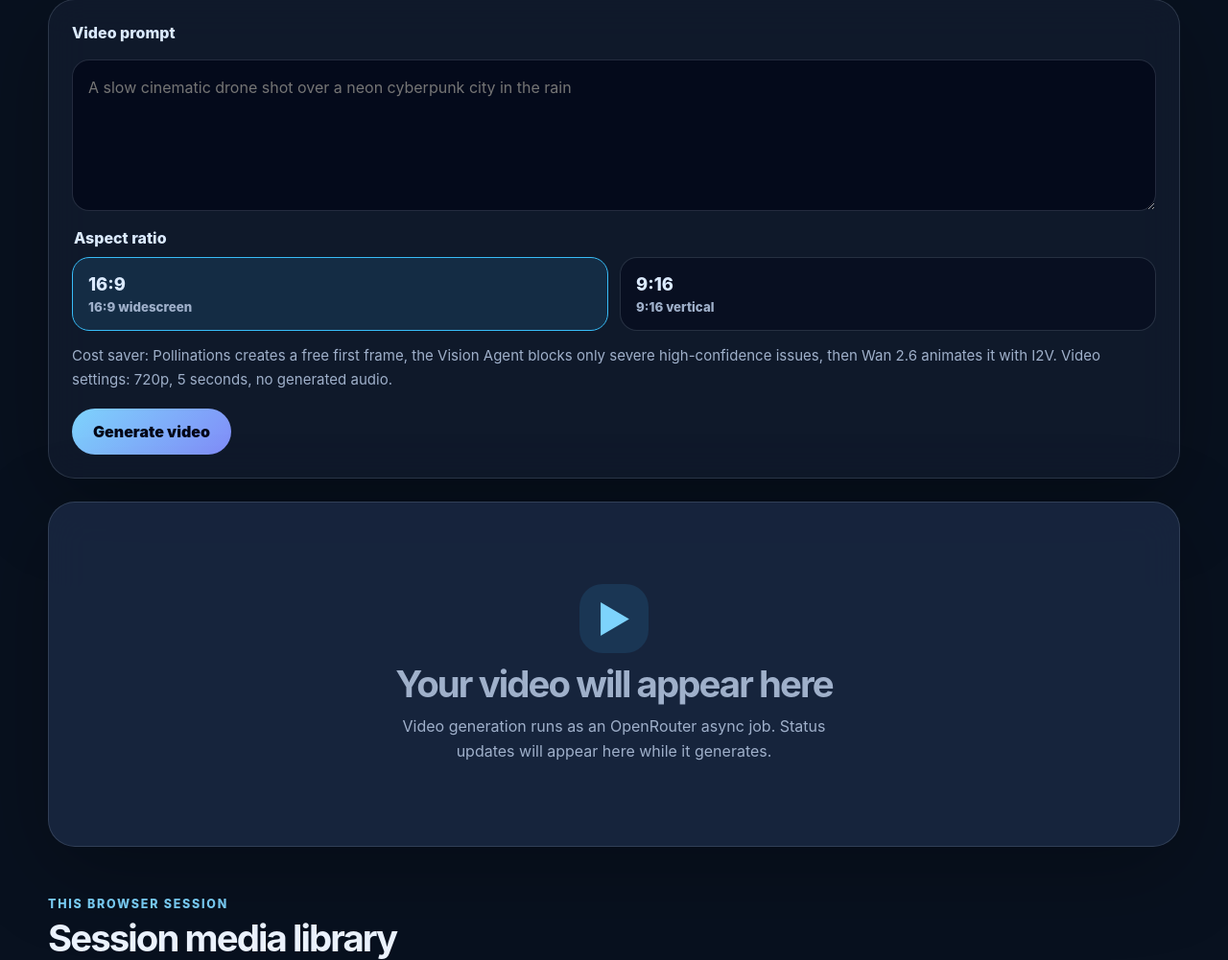
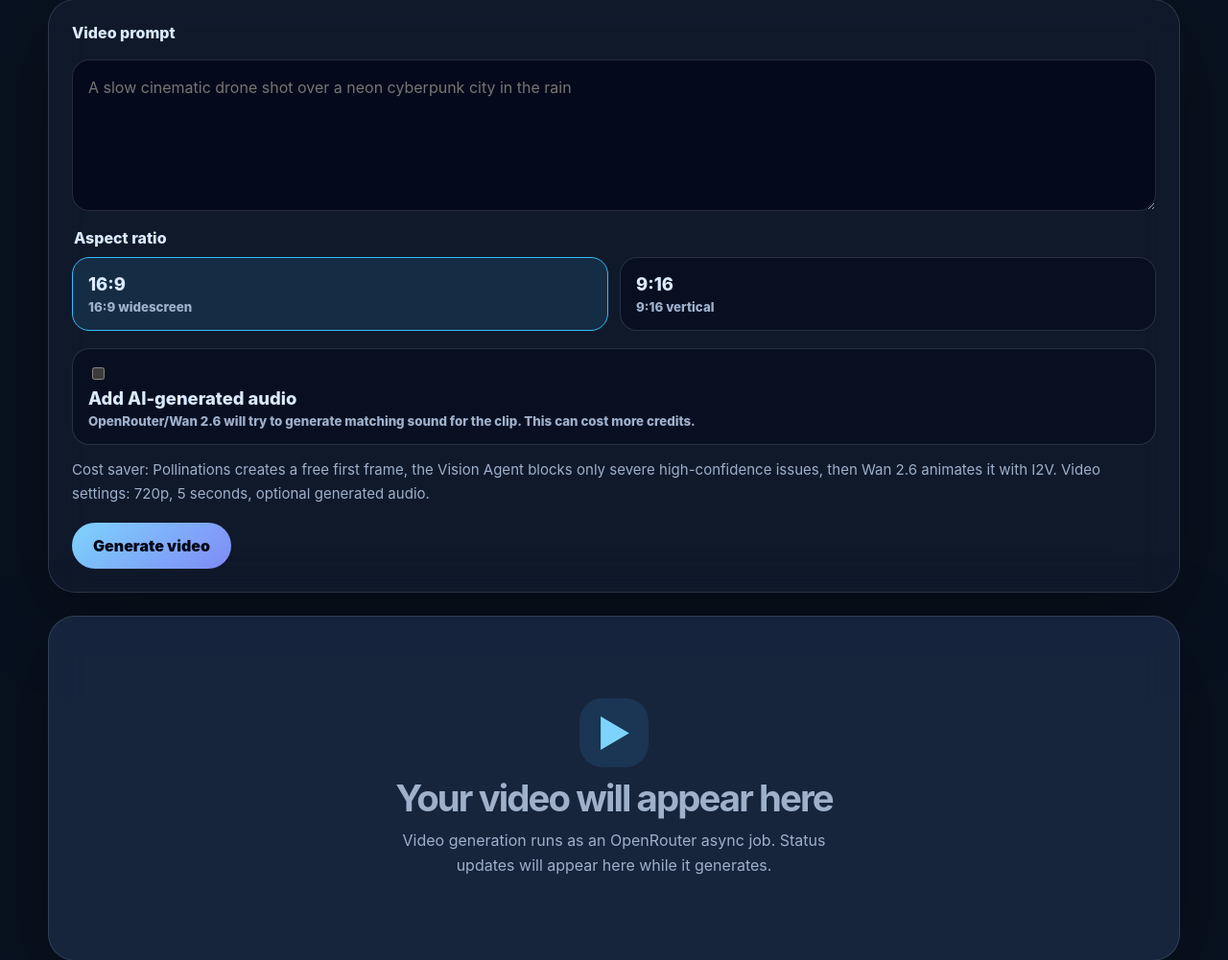
Before and after one commit to NoelVFX/TexttoImage, a Flask app: page / in a window 1280 px wide. Shown: the part 1482-2483 px from the top of the page at 96% size. Run offline with Flask 3, Linux system fonts and the light colour scheme; some libraries are stand-ins or nearby versions.

Commit message:
feat: add optional audio for video generation

```diff
--- a/app.py
+++ b/app.py
@@ -33,6 +33,14 @@ VIDEO_START_FRAME_SIZES = {
 }
 
 
+def parse_bool(value) -> bool:
+    if isinstance(value, bool):
+        return value
+    if value is None:
+        return False
+    return str(value).strip().lower() in {"1", "true", "yes", "on"}
+
+
 def render_index(**overrides):
     context = {
         "aspect_ratios": SUPPORTED_ASPECT_RATIOS.keys(),
@@ -46,6 +54,7 @@ def render_index(**overrides):
         "video_prompt": "",
         "video_error": None,
         "default_video_duration": DEFAULT_VIDEO_DURATION,
+        "default_generate_audio": False,
     }
     context.update(overrides)
     return render_template("index.html", **context)
@@ -102,6 +111,7 @@ def start_video_generation():
     payload = request.get_json(silent=True) or request.form
     prompt = (payload.get("prompt") or "").strip()
     selected_ratio = payload.get("aspect_ratio") or DEFAULT_VIDEO_ASPECT_RATIO
+    generate_audio = parse_bool(payload.get("generate_audio"))
 
     if selected_ratio not in SUPPORTED_VIDEO_ASPECT_RATIOS:
         selected_ratio = DEFAULT_VIDEO_ASPECT_RATIO
@@ -140,7 +150,7 @@ def start_video_generation():
             aspect_ratio=selected_ratio,
             duration=DEFAULT_VIDEO_DURATION,
             resolution=DEFAULT_VIDEO_RESOLUTION,
-            generate_audio=False,
+            generate_audio=generate_audio,
             first_frame_url=first_frame.start_frame_url,
             timeout=max(5, int(os.environ.get("VIDEO_SUBMIT_TIMEOUT", "8"))),
         )
@@ -166,6 +176,7 @@ def start_video_generation():
             "vision_critique": first_frame.critique.to_dict(),
             "frame_attempts": first_frame.attempts,
             "frame_seed": first_frame.seed,
+            "generate_audio": generate_audio,
             "workflow": "pollinations-vision-gated-start-frame-to-openrouter-i2v",
         }
     ), 202
--- a/static/styles.css
+++ b/static/styles.css
@@ -152,7 +152,8 @@ fieldset {
   margin-top: 10px;
 }
 
-.ratio-option {
+.ratio-option,
+.checkbox-option {
   display: grid;
   gap: 5px;
   cursor: pointer;
@@ -162,7 +163,8 @@ fieldset {
   background: rgba(2, 6, 23, 0.42);
 }
 
-.ratio-option:has(input:checked) {
+.ratio-option:has(input:checked),
+.checkbox-option:has(input:checked) {
   border-color: var(--accent-strong);
   background: rgba(56, 189, 248, 0.12);
 }
@@ -173,11 +175,17 @@ fieldset {
   pointer-events: none;
 }
 
-.ratio-option span {
+.checkbox-option input {
+  width: fit-content;
+}
+
+.ratio-option span,
+.checkbox-option span {
   font-size: 1.15rem;
 }
 
-.ratio-option small {
+.ratio-option small,
+.checkbox-option small {
   color: var(--muted);
 }
 
--- a/templates/index.html
+++ b/templates/index.html
@@ -91,7 +91,13 @@
             </div>
           </fieldset>
 
-          <p class="form-note">Cost saver: Pollinations creates a free first frame, the Vision Agent blocks only severe high-confidence issues, then Wan 2.6 animates it with I2V. Video settings: 720p, {{ default_video_duration }} seconds, no generated audio.</p>
+          <label class="checkbox-option" for="generate-audio">
+            <input type="checkbox" id="generate-audio" name="generate_audio" value="true" {% if default_generate_audio %}checked{% endif %}>
+            <span>Add AI-generated audio</span>
+            <small>OpenRouter/Wan 2.6 will try to generate matching sound for the clip. This can cost more credits.</small>
+          </label>
+
+          <p class="form-note">Cost saver: Pollinations creates a free first frame, the Vision Agent blocks only severe high-confidence issues, then Wan 2.6 animates it with I2V. Video settings: 720p, {{ default_video_duration }} seconds, optional generated audio.</p>
           <button type="submit" id="video-generate-button">Generate video</button>
         </form>
 
@@ -332,7 +338,8 @@
       const formData = new FormData(videoForm);
       const payload = {
         prompt: formData.get('prompt'),
-        aspect_ratio: formData.get('aspect_ratio')
+        aspect_ratio: formData.get('aspect_ratio'),
+        generate_audio: formData.get('generate_audio') === 'true'
       };
 
       try {
@@ -355,7 +362,8 @@
         videoTitle.textContent = 'Vision-approved I2V job submitted';
         const critique = data.vision_critique || {};
         const confidence = typeof critique.confidence === 'number' ? ` (${Math.round(critique.confidence * 100)}% confidence)` : '';
-        videoLine.textContent = `Vision Agent accepted free frame${confidence}; OpenRouter I2V job ${data.id}: ${data.status || 'pending'}`;
+        const audioNote = data.generate_audio ? ' with generated audio' : '';
+        videoLine.textContent = `Vision Agent accepted free frame${confidence}; OpenRouter I2V job ${data.id}${audioNote}: ${data.status || 'pending'}`;
         window.setTimeout(() => pollVideoJob(data.id, 0, payload.prompt || '').catch((error) => setVideoError(error.message)), 5000);
       } catch (error) {
         setVideoError(error.message);
```
Also changed, not shown: test_orchestrated_video.py (+45 -0 lines), README.md.
